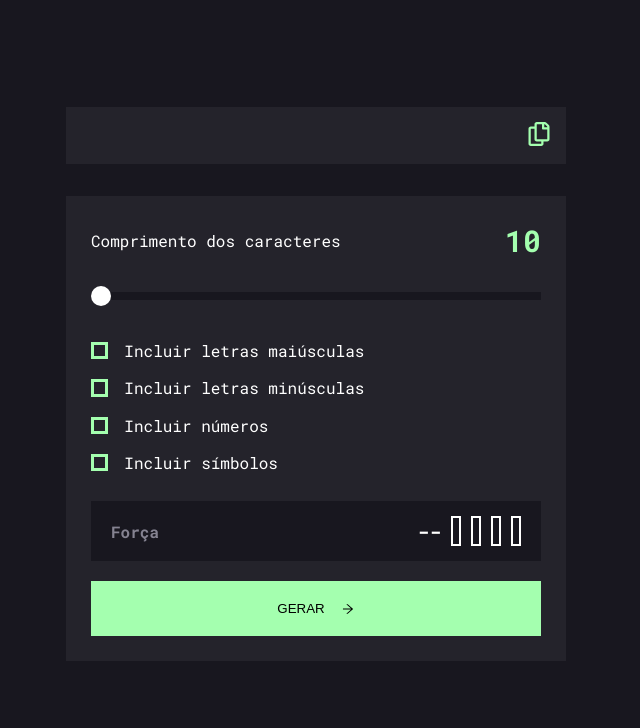
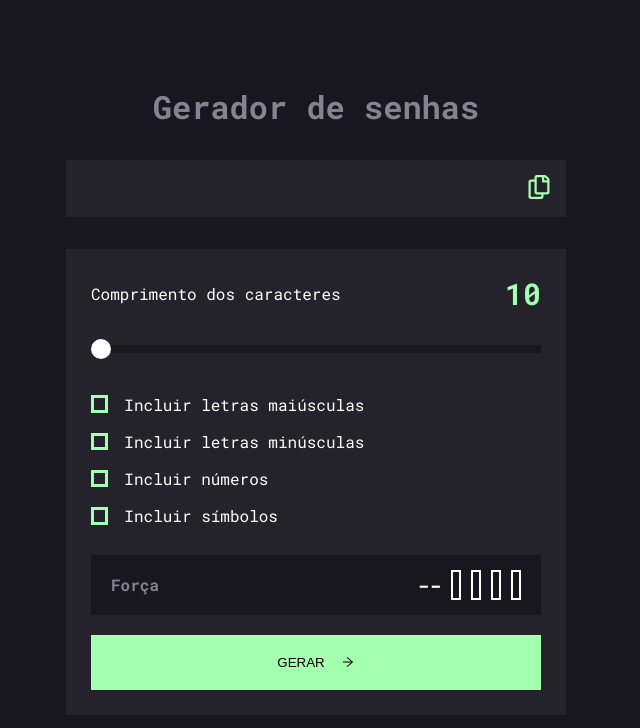
Before and after one commit to rebecaCaroba/GeradorDeSenhas, a React (Vite) app: page / in a window 1280 px wide. Shown: the top 728 px of the page, without its empty margins (324-964 px from the left). Built offline with nearby package versions, Linux system fonts and the light colour scheme; the HTML template or start-up script is replaced by a standard one.

Commit message:
Adicionando título

```diff
--- a/src/components/Body/index.tsx
+++ b/src/components/Body/index.tsx
@@ -79,6 +79,7 @@ export function Body() {
 
     return (
         <ContainerPass>
+          <h1>Gerador de senhas</h1>
             <Header showPassword={password} />
             <ContainerForm>
                 <FormPass onSubmit={handleListTypePass}>
```
